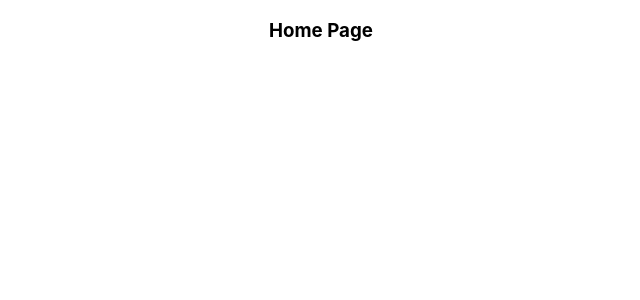
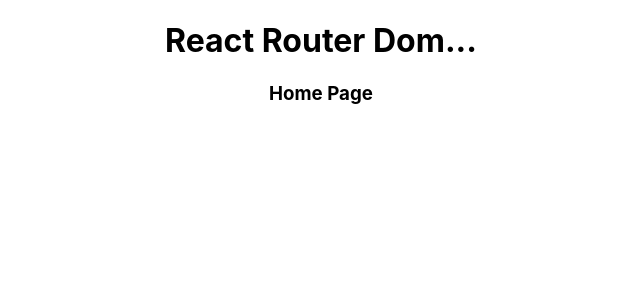
Before and after one commit to Saoa35/task1Les8, a React (Create React App) app: page / in a window 1280 px wide. Shown: the top 300 px of the page, without its empty margins (319-959 px from the left). Built offline with nearby package versions, Linux system fonts and the light colour scheme.

Commit message:
+ h1 above Router

```diff
--- a/src/Components/App/App.js
+++ b/src/Components/App/App.js
@@ -51,6 +51,11 @@ class Users extends React.Component {
 function App() {
   return (
     <div className="App">
+
+      <h1>
+        React Router Dom...
+      </h1>
+
       <Router>
 
         <Switch>
```
